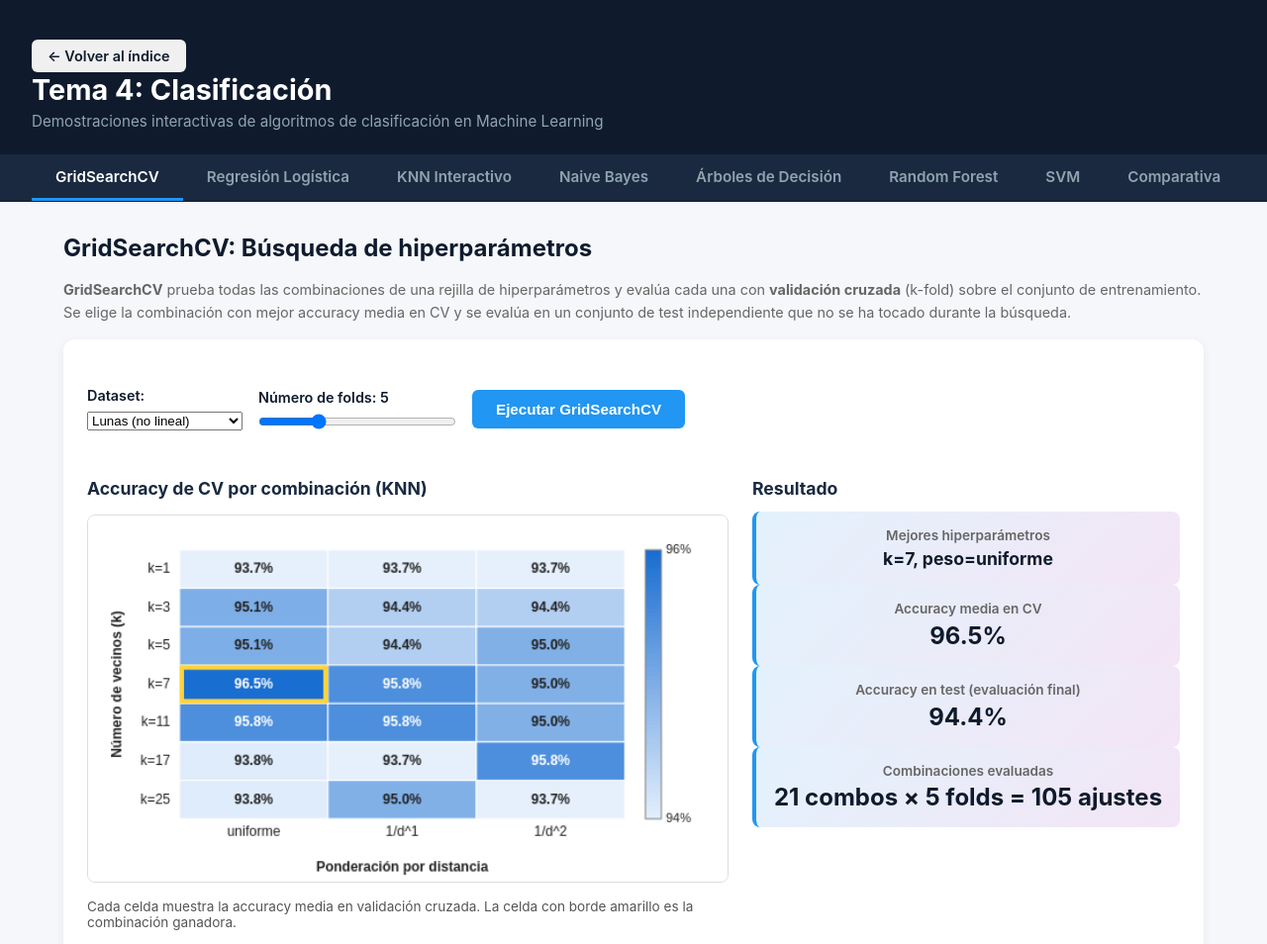
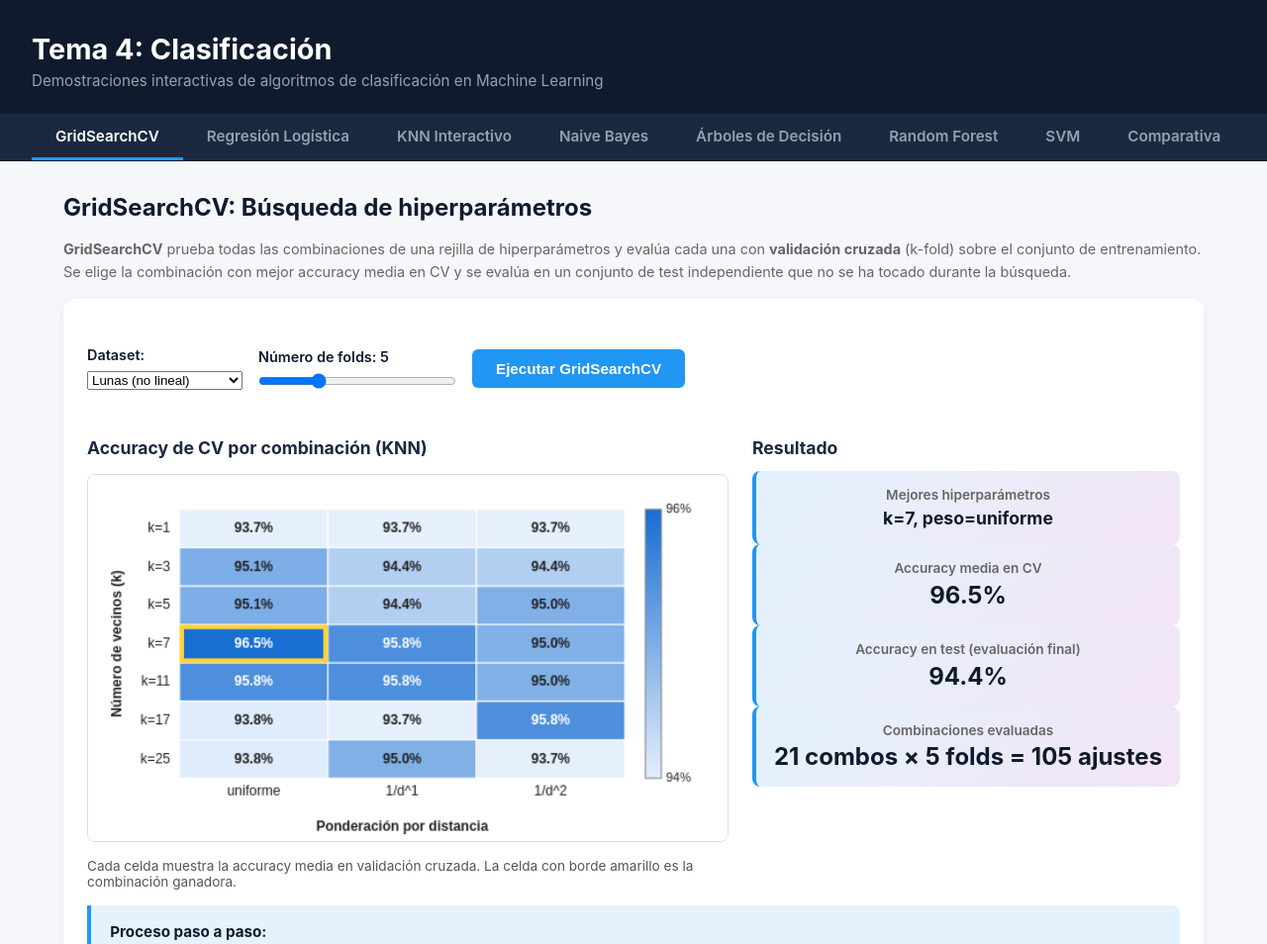
Before and after one commit to dvald/Aprendizaje-Automatico-I, a plain HTML site: page 04_clasificacion.html in a window 1280 px wide. Shown: the top 954 px of the page at 99% size. Drawn offline with Linux system fonts and the light colour scheme.

Commit message:
fix: remove back-link

```diff
--- a/04_clasificacion.html
+++ b/04_clasificacion.html
@@ -337,7 +337,6 @@
 </head>
 <body>
     <div class="header">
-        <a class="back-link" href="../../../index.html">← Volver al índice</a>
         <h1>Tema 4: Clasificación</h1>
         <p>Demostraciones interactivas de algoritmos de clasificación en Machine Learning</p>
     </div>
```
